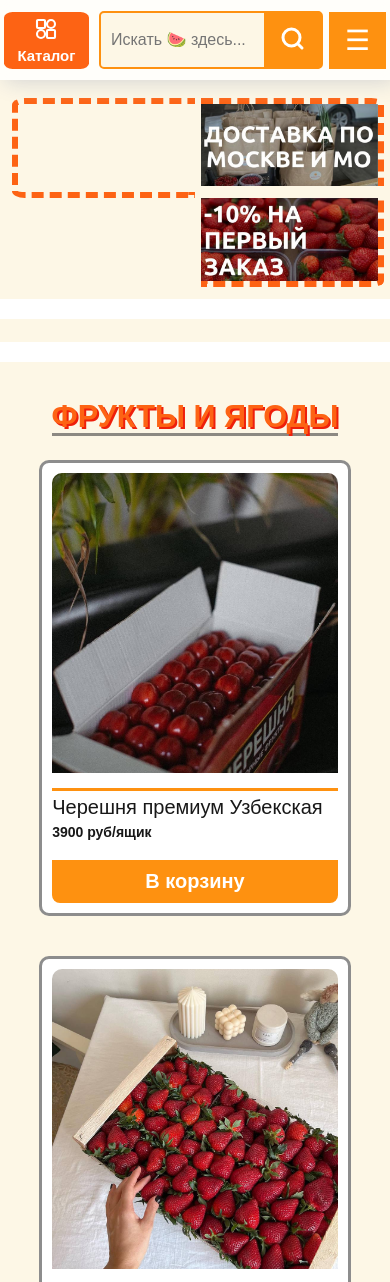
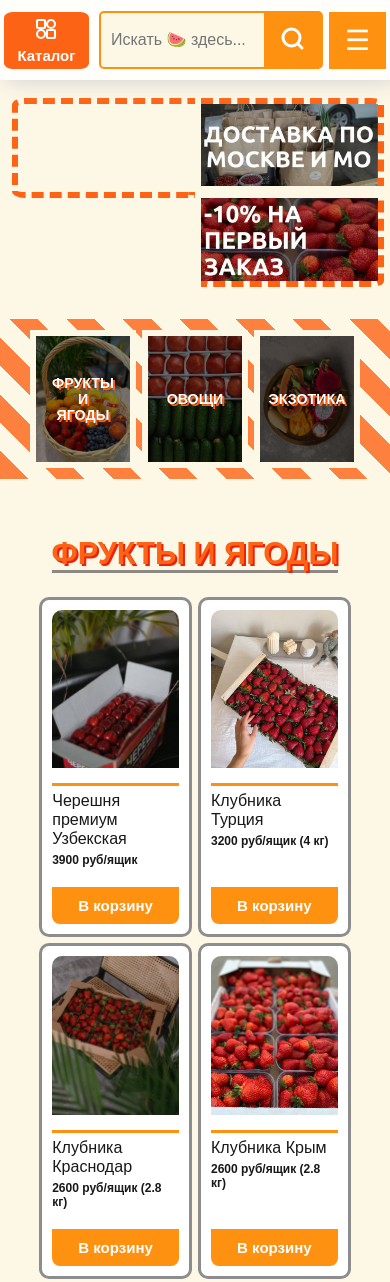
Before and after one commit to N-E-O-N-I-X/fruitlavka, a plain HTML site: page index.html in a window 390 px wide. Shown: the top 1282 px of the page. Drawn offline with Linux system fonts and the light colour scheme; files that its build step writes are made by us from their sources; grey boxes are pictures that could not be loaded.

Commit message:
Создание навигации по сайту

```diff
--- a/index.html
+++ b/index.html
@@ -1,5 +1,6 @@
 <!DOCTYPE html>
 <html lang="ru">
+
   <head>
     <meta charset="UTF-8" />
     <meta name="viewport" content="width=device-width, initial-scale=1.0" />
@@ -12,6 +13,7 @@
   </head>
 
   <body class="page">
+
     <header class="header">
       <a href="#" class="header-image-link logo-1"
         ><img src="images/logo.png" class="header-image"
@@ -133,6 +135,7 @@
         </nav>
       </div>
     </header>
+
     <main class="main">
       <section class="preview">
         <div class="grid_preview">
@@ -159,7 +162,15 @@
           </div>
         </div>
       </section>
-      <section class="category-section"></section>
+
+      <section class="category-section">
+        <nav class="category-menu">
+          <a href="#fruits" class="fruit-button"><span>Фрукты <br>и <br>ягоды</span></a>
+          <a href="#vegetables" class="vegetable-button"><span>Овощи</span></a>
+          <a href="#exotic" class="exotic-button"><span>Экзотика</span></a>
+        </nav>
+      </section>
+
       <section id="fruits" class="category fruits">
         <h1 class="fruits-heading"><span>Фрукты и ягоды</span></h1>
         <div class="fruits section-div">
--- a/scripts/products.js
+++ b/scripts/products.js
@@ -41,7 +41,7 @@ document.addEventListener("DOMContentLoaded", () => {
     clone.querySelector(".product-title").textContent = product.title;
     clone.querySelector(".product-cost").textContent = product.price;
     const img = clone.querySelector(".product-image");
-    img.src = product.image || ""; // оставим пусто
+    img.src = product.image || "";
     img.alt = product.title;
 
     const container = categoryMap[product.category];
--- a/styles/style.css
+++ b/styles/style.css
@@ -41,6 +41,7 @@ button {
     align-items: center;
     gap: 60px;
     grid-template-areas: "logo search catalog menu";
+    z-index: 4;
 }
 
 @media (width < 1030px) {
@@ -324,7 +325,7 @@ button {
   width: 100%;
   display: grid;
   gap: 20px;
-
+  background-color: #fdf7e6;
 }
 
 .preview {
@@ -438,7 +439,122 @@ button {
 
 section {
   padding: 3%;
-  background-color: #fdf7e6;;
+}
+
+.category-section {
+  background-color: #fdf7e6;
+  background-image: repeating-linear-gradient(
+    45deg,            /* угол наклона полосок */
+    #fd6214cb,          /* цвет полоски */
+    #fd6214cb 40px,     /* ширина полоски */
+    #fdf7e6 20px,     /* начало пробела */
+    #fdf7e6 80px      /* ширина пробела */
+  );
+}
+
+@media (width < 800px) {
+  .category-section {
+    background-image: repeating-linear-gradient(
+    45deg,            /* угол наклона полосок */
+    #fd6214cb,          /* цвет полоски */
+    #fd6214cb 20px,     /* ширина полоски */
+    #fdf7e6 10px,     /* начало пробела */
+    #fdf7e6 40px      /* ширина пробела */
+  );
+  }
+}
+
+.category-menu {
+  padding-left: 14%;
+  padding-right: 14%;
+  display: grid;
+  grid-template-columns: 1fr 1fr 1fr;
+  gap: 30px;
+}
+
+@media (width < 1200px) {
+  .category-menu{
+    padding-left: 10%;
+    padding-right: 10%;
+    gap: 20px;
+  }
+}
+
+@media (width < 830px) {
+  .category-menu{
+    padding-left: 8%;
+    padding-right: 8%;
+    gap: 10px;
+  }
+}
+
+@media (width < 620px) {
+  .category-menu{
+    padding-left: 5%;
+    padding-right: 5%;
+    gap: 6px;
+  }
+}
+
+
+.category-menu a {
+  position: relative;
+  aspect-ratio: 3/4;
+  background-size: cover;
+  background-position: center;
+  border: none;
+  overflow: hidden;
+  text-align: center;
+  display: flex;
+  text-decoration: none;
+  outline: none;
+  border: #fdf7e6 6px solid;
+}
+
+.category-menu a::after {
+  content: "";
+  position: absolute;
+  inset: 0;
+  background: rgba(0, 0, 0, 0.452);
+  z-index: 1;
+}
+
+.category-menu a span {
+  position: relative;
+  z-index: 2;
+  text-transform: uppercase;
+  font-weight: 800;
+  font-size: clamp(0.875rem, 0.5411rem + 1.4247vw, 2.5rem);
+  color: #fff;
+  margin: auto;
+  text-shadow: 3px 3px #fd6314;
+  transition: scale 0.3s;
+}
+
+.category-menu a:focus-within span {
+  scale: 1.1;
+}
+
+.category-menu a:hover span {
+  scale: 1.1;
+}
+
+@media (width < 1024px) {
+  .category-menu a span {
+    text-shadow: 2px 2px #fd6314;
+  }
+}
+
+.category-menu .fruit-button {
+  background-image: url('../images/main/fruits.jpg');
+}
+
+.category-menu .vegetable-button {
+  background-image: url('../images/main/vegetables.jpg');
+}
+
+.category-menu .exotic-button {
+  background-image: url('../images/main/exotic.jpg');
 }
 
 .category h1 {
@@ -482,18 +598,35 @@ section {
   display: grid;
   grid-template-columns: 1fr 1fr 1fr;
   column-gap: 16px;
-  row-gap: 40px;
+  row-gap: 30px;
 }
 
 @media (width < 1200px) {
   .section-div{
     grid-template-columns: 1fr 1fr;
+    column-gap: 12px;
+    row-gap: 25px;
   }
 }
 
-@media (width < 680px) {
+@media (width < 870px) {
   .section-div{
-    grid-template-columns: 1fr;
+    column-gap: 10px;
+    row-gap: 20px;
+  }
+}
+
+@media (width < 670px) {
+  .section-div{
+    column-gap: 8px;
+    row-gap: 8px;
+  }
+}
+
+@media (width < 500px) {
+  .section-div{
+    column-gap: 6px;
+    row-gap: 6px;
   }
 }
 
@@ -505,14 +638,13 @@ section {
   border: #38383891 3px solid;
   color: #181818;
   padding: 10px;
-
 }
 
 .product img {
   object-position: bottom right;
   width: 100%;
   border-radius: 10px 10px 0 0;
-  height: 300px;
+  aspect-ratio: 4/5;
   object-fit: cover;
   object-position: center;
 }
@@ -520,27 +652,41 @@ section {
 .product-description {
   margin-top: 15px;
   border-top: #fe9110 3px solid;
+  display: flex;
+  flex-direction: column;
+  flex: 1;
 }
 
 .product .product-title {
   font-weight: 400;
   margin: 5px 0 0 0;
-  font-size: clamp(1.25rem, 1.1986rem + 0.2192vw, 1.5rem);
+  font-size: clamp(1rem, 0.8973rem + 0.4384vw, 1.5rem);
 }
 
 .product .product-cost {
   font-weight: 800;
   margin: 5px 0 20px 0;
-  font-size: clamp(0.875rem, 0.8493rem + 0.1096vw, 1rem);
+  font-size: clamp(0.75rem, 0.6986rem + 0.2192vw, 1rem);
 }
 
 .product .add-product {
   width: 100%;
   background-color: #fe9110;
   color: #ffffff;
-  font-size: 20px;
+  font-size: clamp(0.9375rem, 0.8733rem + 0.274vw, 1.25rem);
   font-weight: 600;
   border: none;
   border-radius: 0 0 8px 8px;
   padding: 10px;
+  margin-top: auto;
+  outline: none;
+  transition: background-color 0.3s;
 }
+
+.product .add-product:hover {
+  background-color: #fd6314;
+}
+
+.product .add-product:focus-visible {
+  background-color: #fd6314;
+}
```
Also changed, not shown: images/main/exotic.jpg (added), images/main/fruits.jpg (added), images/main/vegetables.jpg (added).
